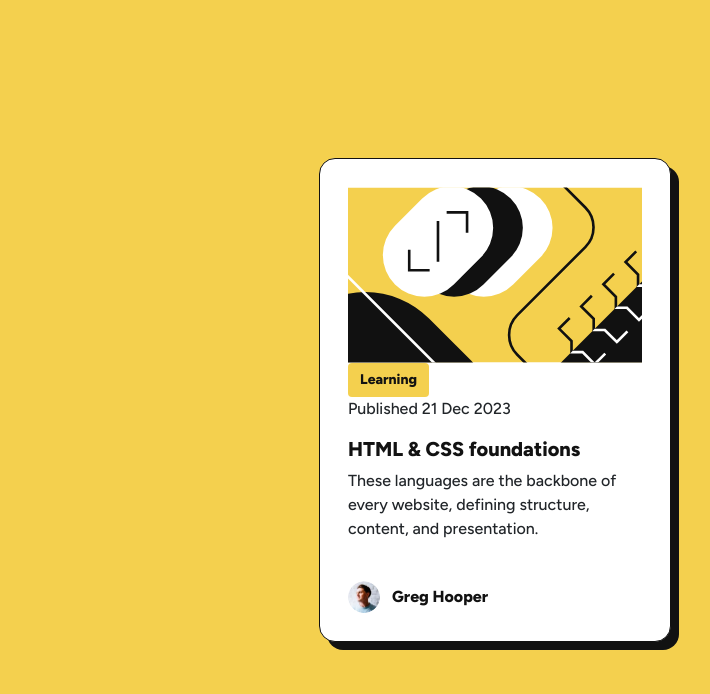
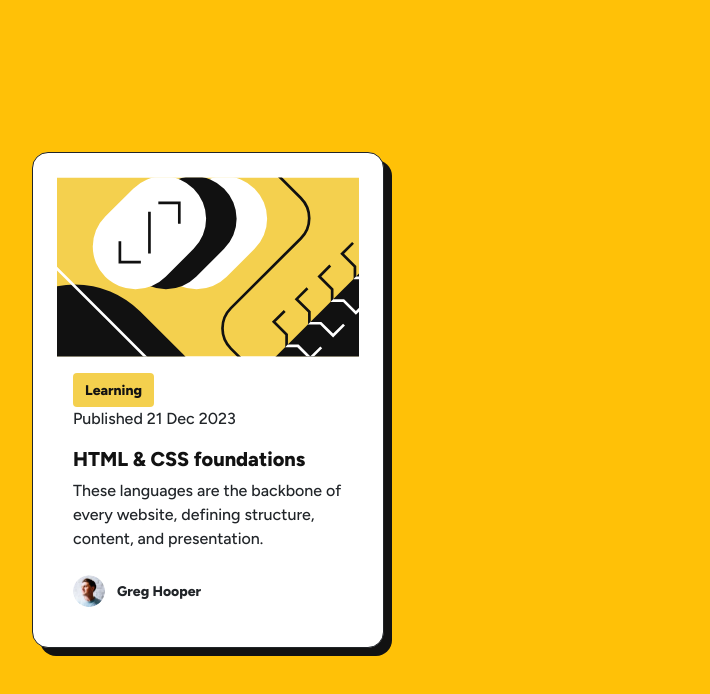
Before and after one commit to cgxgb123/blog-preview-card, a website: page index.html in a window 1280 px wide. Shown: the whole page, without its empty margins (145-855 px from the left). Drawn offline with nearby package versions, Linux system fonts and the light colour scheme.

Commit message:
switched to bootstrap card component structure

```diff
--- a/index.html
+++ b/index.html
@@ -18,13 +18,16 @@
     <link rel="stylesheet" href="styles.css" />
     <title>Frontend Mentor | Blog preview card</title>
   </head>
-  <body>
-    <main class="card">
+  <body class="d-flex align-items-center bg-warning min-vh-100">
+    <main class="container">
+      <div class="row justify-content-center">
+        <div class="col-10 col-sm-10">
+          <div class="card border border-dark p-4">
             <img
               src="./blog-preview-card-main/assets/images/illustration-article.svg"
               alt="Article illustration"
             />
-
+            <div class="card-body">
               <span class="tag">Learning</span>
               <p class="date">Published 21 Dec 2023</p>
 
@@ -33,8 +36,8 @@
               </a>
 
               <p>
-        These languages are the backbone of every website, defining structure,
-        content, and presentation.
+                These languages are the backbone of every website, defining
+                structure, content, and presentation.
               </p>
 
               <div class="author">
@@ -42,7 +45,11 @@
                   src="./blog-preview-card-main/assets/images/image-avatar.webp"
                   alt="Greg Hooper"
                 />
-        <span class="fw-bold">Greg Hooper</span>
+                <span class="fw-bold text-dark small">Greg Hooper</span>
+              </div>
+            </div>
+          </div>
+        </div>
       </div>
     </main>
   </body>
```
Lines whose indentation alone changed are shown as unchanged.
